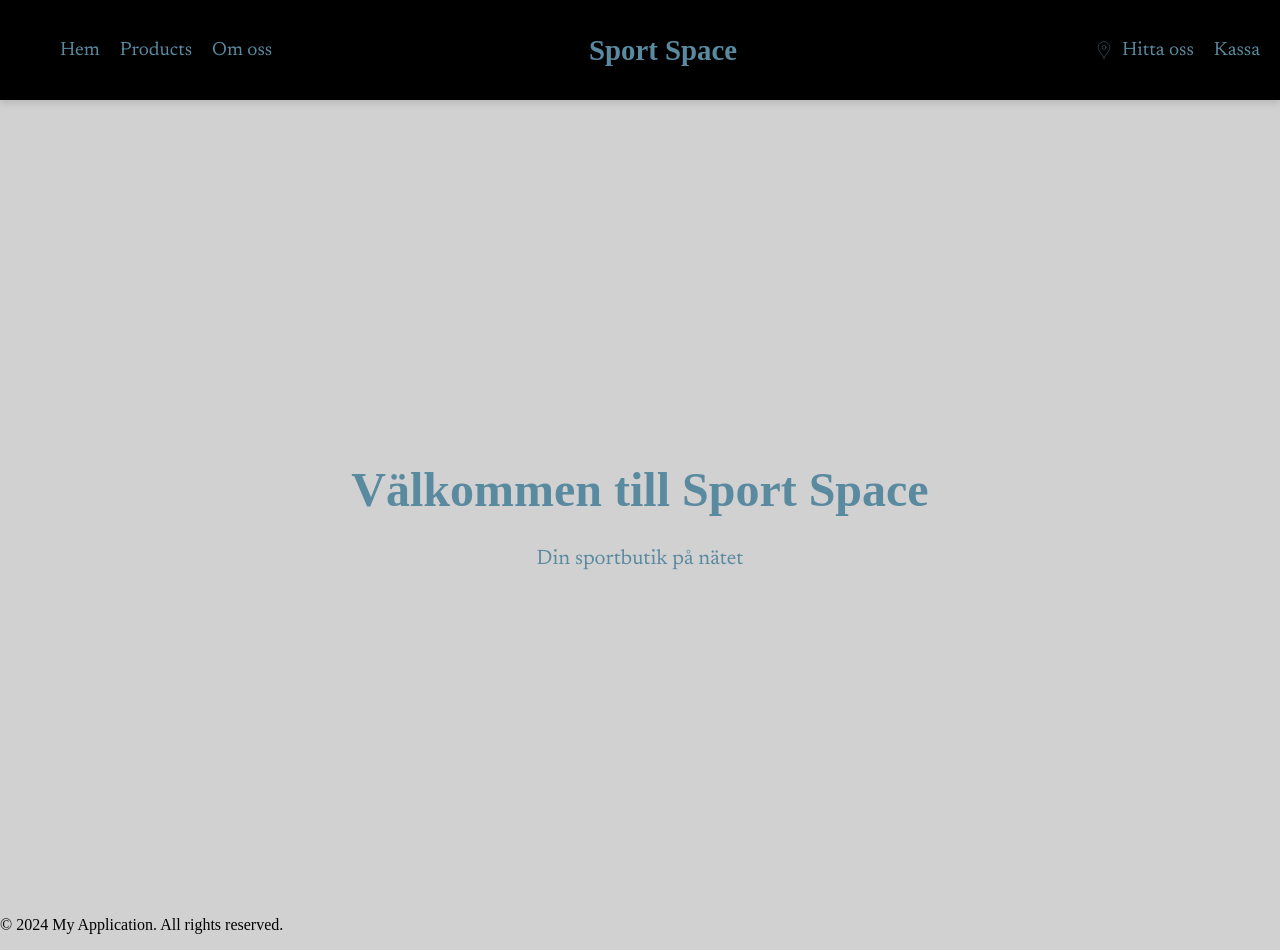
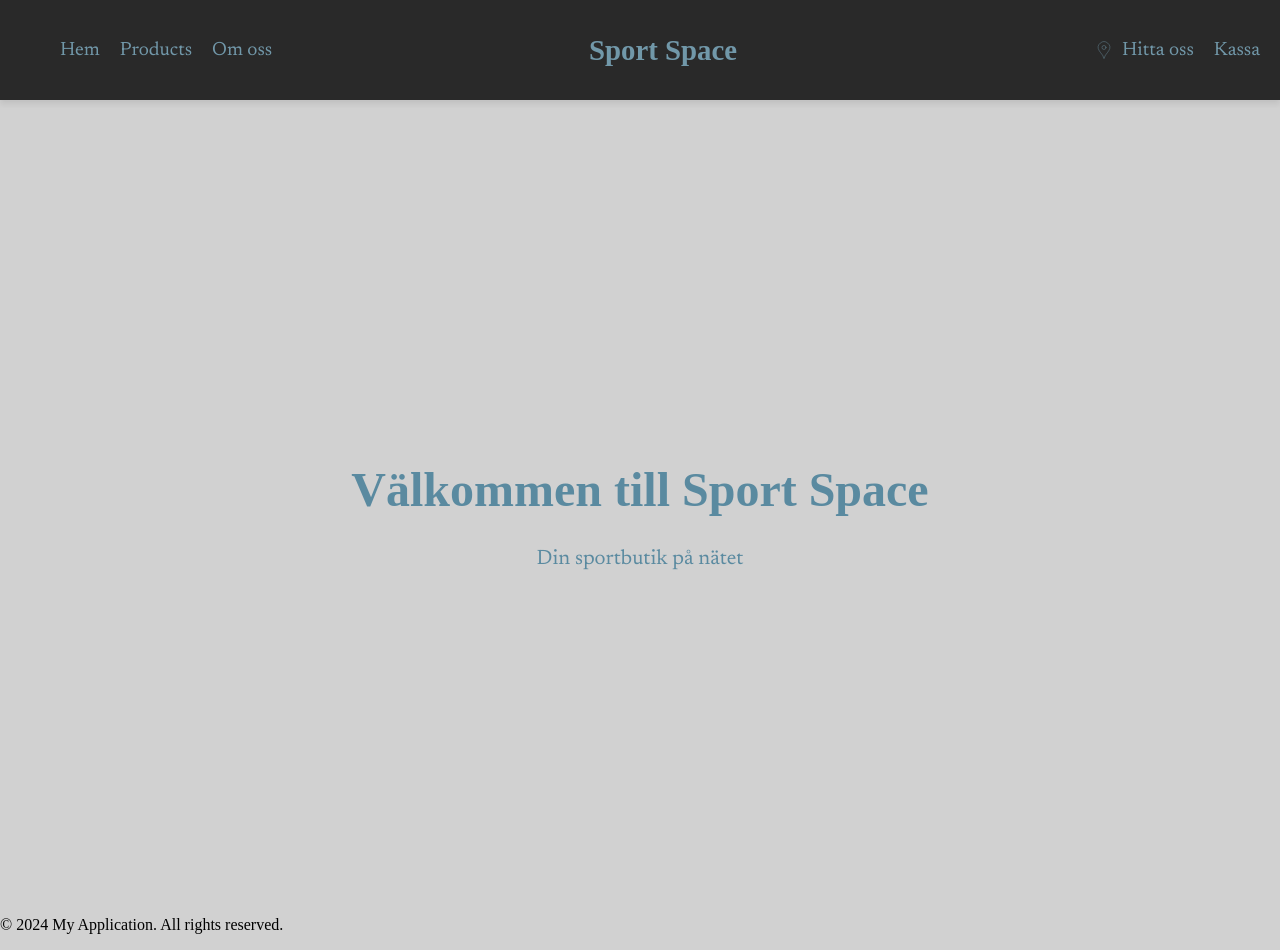
Before and after one commit to GustavssonMarcus/Exam, a Next.js app in the folder frontend/sport-space/: page / in a window 1280 px wide. Built offline with nearby package versions, Linux system fonts and the light colour scheme; a web font is replaced by a local one.

Commit message:
Small changes to header

```diff
--- a/frontend/sport-space/src/app/scss/_header.scss
+++ b/frontend/sport-space/src/app/scss/_header.scss
@@ -6,8 +6,10 @@
     justify-content: center;
     align-items: center;
     height: 100px;
+    width: 100%;
     background-color: v.$font-color;
     box-shadow: 0 4px 6px rgba(0, 0, 0, 0.1);
+    opacity: 0.8;
     position: relative;
     top: 0;
     z-index: 1000;
```
